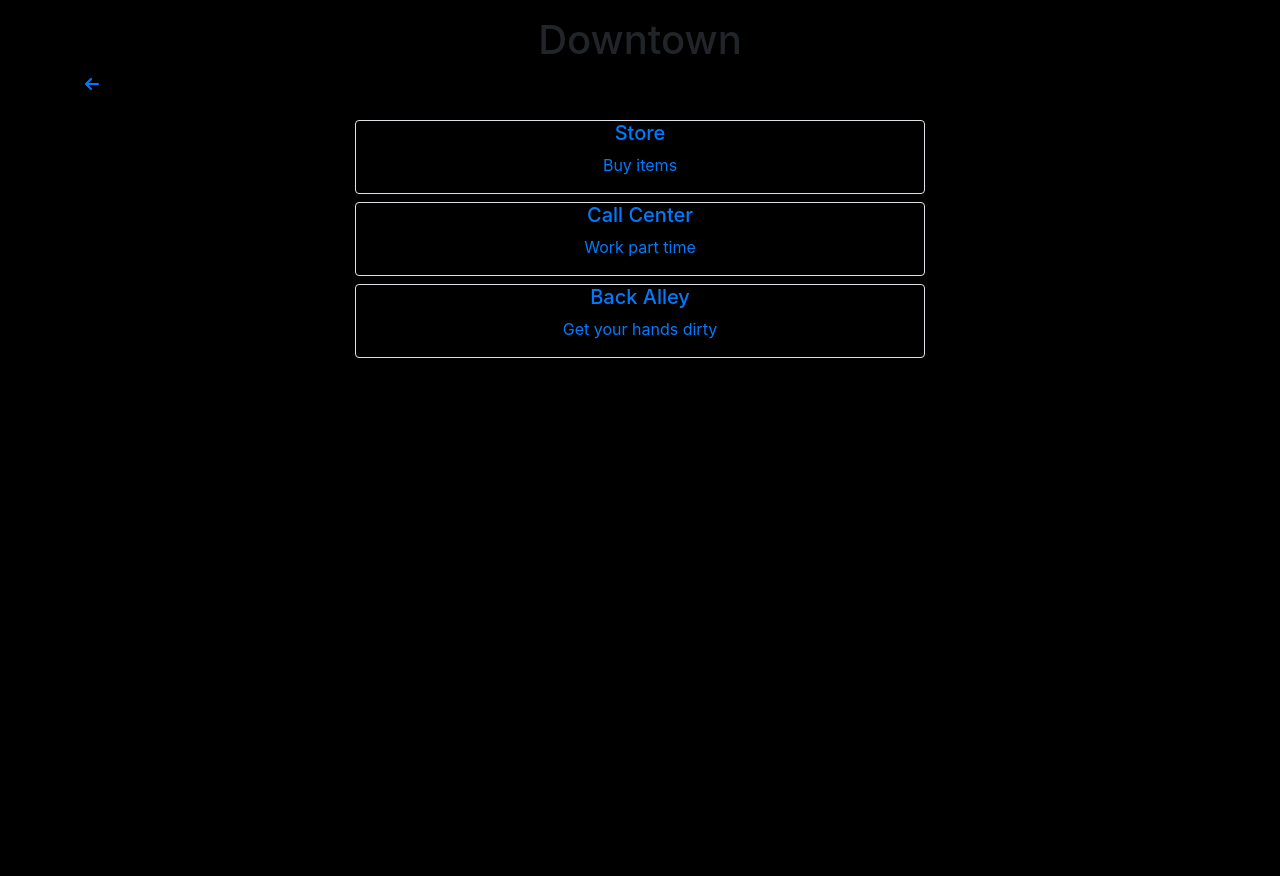
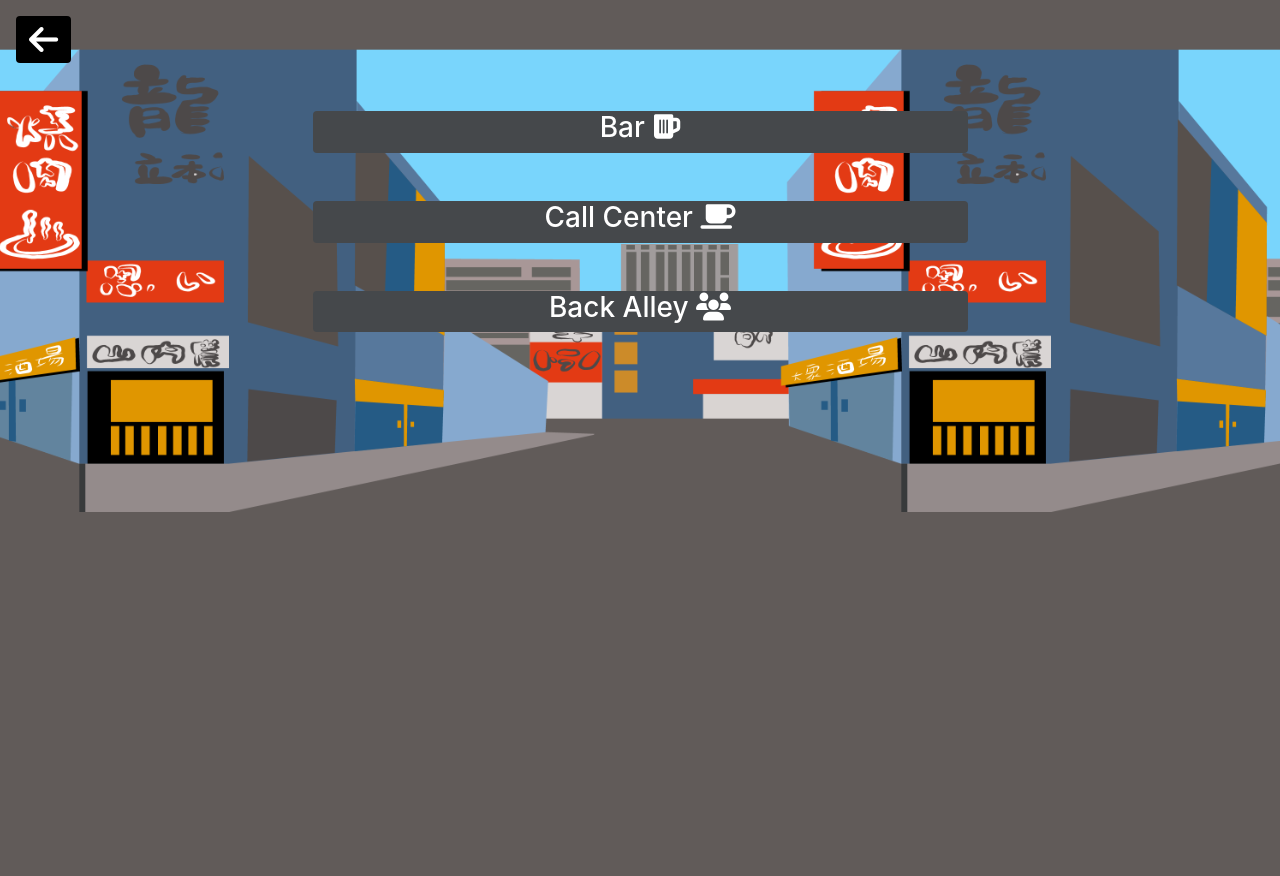
Before and after one commit to AndreasChristensen89/salary_struggle, a Django app: page /grind/downtown/ in a window 1280 px wide. Shown: the part 88-964 px from the top of the page. Run offline with Django 3.2, Linux system fonts and the light colour scheme; a user stored in the database is signed in; tables that the repository leaves empty hold one stand-in row (values such as "Sample post"); some libraries are stand-ins or nearby versions.

Commit message:
new downtown bg repeat

```diff
--- a/grind/templates/grind/downtown.html
+++ b/grind/templates/grind/downtown.html
@@ -3,53 +3,38 @@
 
 {% block content %}
 {% if user.is_authenticated %}
-<div class="container h-100 mt-3">
-    <div class="row">
-        <div class="col text-center">
-            <h1 class="h1">Downtown</h1>
-        </div>
-    </div>
+<div class="h-100 overview" id="downtown-background">
+    <div class="text-center all-game-bg-img" id="downtown-background-img">
 
-    <div class="row">
-        <a class="col-3 position-absolute" href="{% url 'grind:city' %}">
-            <i class="fas fa-arrow-left"></i>
-        </a>
-    </div>
+        <div class="row">
+            <a class="text-center" href="{% url 'grind:city' %}">
+                <div class="col-2 text-center m-3 rounded">
+                    <i class="fas fa-arrow-left text-white btn return-arrow"></i>
+                </div>
 
-    <div class="row pt-5">
-        <div class="col-6 border rounded mx-auto text-center">
-            <a href="{% url 'grind:store' %}">
-                <div class="col-12 rounded">
-                    <h5 class="h5">Store</h5>
-                    <p">Buy items</p>
-                </div>
             </a>
         </div>
-    </div>
 
-    <div class="row pt-2">
-        <div class="col-6 border rounded mx-auto text-center">
-            <a href="{% url 'grind:call-center' %}">
-                <div class="col-12 rounded">
-                    <h5 class="h5">Call Center</h5>
-                    <p>Work part time</p>
-                </div>
+        <div class="row my-3">
+            <a class="col-10 col-sm-8 col-md-6 rounded mx-auto text-center city-link my-3" href="{% url 'grind:store' %}">
+                <h3 class="h3">Bar <i class="fas fa-beer"></i></h3>
             </a>
         </div>
-    </div>
 
-    <div class="row pt-2">
-        <div class="col-6 border rounded mx-auto text-center">
-            <a href="{% url 'grind:back-alley' %}">
-                <div class="col-12 rounded">
-                    <h5 class="h5">Back Alley</h5>
-                    <p>Get your hands dirty</p>
-                </div>
+        <div class="row my-3">
+            <a class="col-10 col-sm-8 col-md-6 rounded mx-auto text-center city-link my-3" href="{% url 'grind:call-center' %">
+                <h3 class="h3">Call Center <i class="fas fa-coffee"></i></h3>
             </a>
         </div>
-    </div>
+
+        <div class="row my-3">
+            <a class="col-10 col-sm-8 col-md-6 rounded mx-auto text-center city-link my-3" href="{% url 'grind:back-alley' %}">
+                <h3 class="h3">Back Alley <i class="fas fa-users"></i></h3>
+            </a>
+        </div>
 
     </div>
 </div>
+
 {% endif %}
 {% endblock %}
--- a/static/css/game_base.css
+++ b/static/css/game_base.css
@@ -212,6 +212,10 @@ body {
     background-image: url(/media/backgrounds/agency_horizontal.png);
 }
 
+#downtown-background-img {
+    background-image: url(/media/backgrounds/downtown_repeat.png);
+}
+
 #store-items {
     max-height: 400px;
     overflow-y: auto;
@@ -232,6 +236,10 @@ body {
 
 #cafe-background {
     background-color: #c2c2c2;
+}
+
+#downtown-background {
+    background-color: #615b59;
 }
 
 #hint-btn {
```
Also changed, not shown: media/backgrounds/downtown_repeat.png (added).
